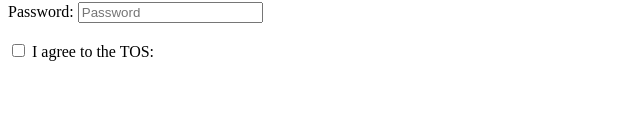
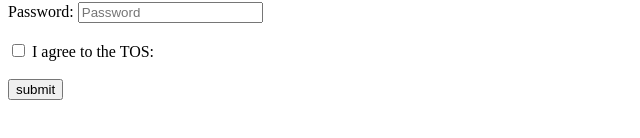
Before and after one commit to acciojob/signup-form-car-avanishav, a website: page main.html in a window 1280 px wide. Shown: the part 276-414 px from the top of the page, without its empty margins (0-640 px from the left). Drawn offline with Linux system fonts and the light colour scheme.

Commit message:
created a submission

```diff
--- a/main.html
+++ b/main.html
@@ -41,6 +41,8 @@
 		<br><br>
 		<input type="checkbox" id="tos" required>
 		<label for="tos">I agree to the TOS:</label>
+		<br><br>
+		<input type="submit" value="submit">
 	</form>
     <script type="text/javascript" src="./script.js">
 </script>
```
